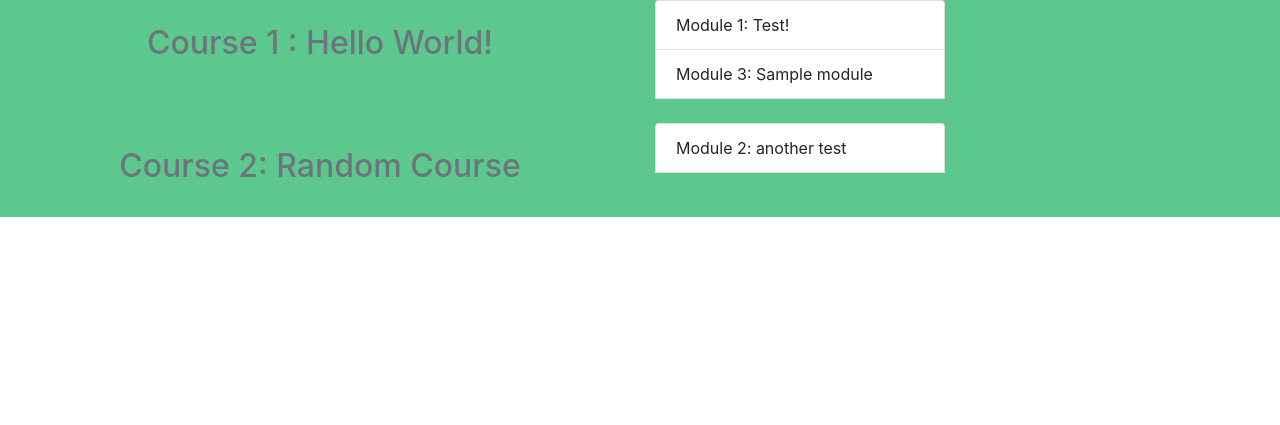
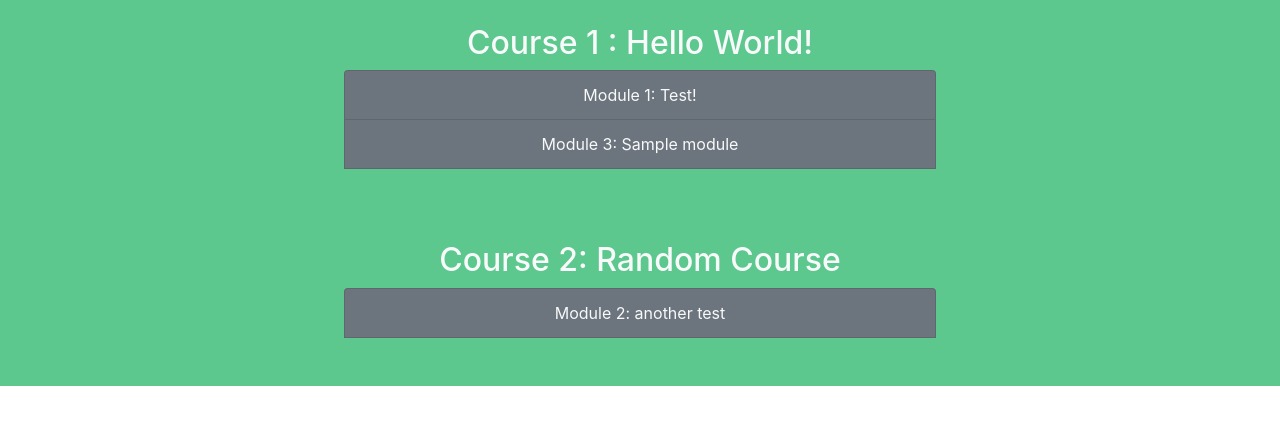
Before and after one commit to DersJ/jumpahead, a Django app: page /modules/ in a window 1280 px wide. Shown: the part 56-481 px from the top of the page. Run offline with Django 3.2, Linux system fonts and the light colour scheme; data comes from the database, SQL or seed files in the repository; some libraries are stand-ins or nearby versions.

Commit message:
course list update

```diff
--- a/templates/moduleList.html
+++ b/templates/moduleList.html
@@ -6,21 +6,21 @@
 
 <div class="container-fluid">
     {% for course, modules in courses.items %}
-    <div class="row bg-primary">
 
-        <div class="col-sm-6 p-4">
-            <h2 class="display-5 text-light text-muted align-middle text-center">
+    <div class="row bg-primary" >
+        <div class="col-sm-3 p-4"></div>
+        <div class="col-sm-6 p-4" >
+            <h2 class="display-5 text-light align-middle text-center" style="color:#f8f9fa" >
                 {{course.title}}
             </h2>
-        </div>
-        <div class="col-sm-3">
-            <ul class="list-group">
+            <ul class="list-group" >
                 {% for module in modules%}
-                <li class="list-group-item">{{module.title}}</li>
+                <li class="list-group-item" align='center' style="color:#f8f9fa;background-color:#6c757d;">{{module.title}}</li>
                 {% endfor %}
                 <br/>
             </ul>
         </div>
+        <div class="col-sm-3 p-4"></div>
     </div>
     {% endfor %}
 </div>
```
Also changed, not shown: 3 other files.
